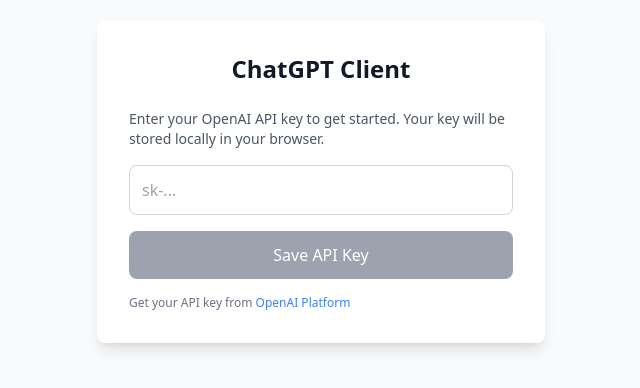
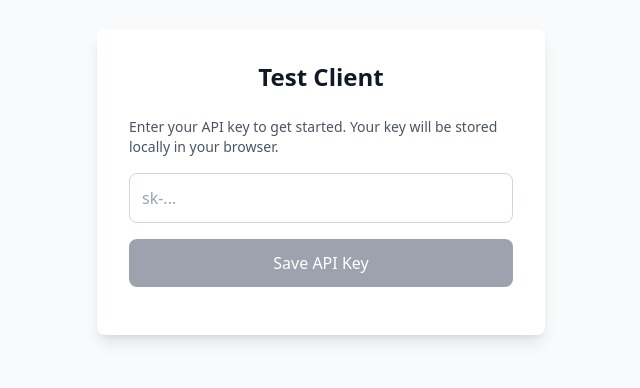
Before and after one commit to serialkiller/TestApp, a Next.js app: page / in a window 1280 px wide. Shown: the part 218-606 px from the top of the page, without its empty margins (319-959 px from the left). Built offline with nearby package versions, Linux system fonts and the light colour scheme.

Commit message:
Renaming of changes

```diff
--- a/app/page.js
+++ b/app/page.js
@@ -110,9 +110,9 @@
     return (
       <div className="min-h-screen flex items-center justify-center p-4">
         <div className="bg-white rounded-lg shadow-lg p-8 max-w-md w-full">
-          <h1 className="text-2xl font-bold text-center mb-6">ChatGPT Client</h1>
+          <h1 className="text-2xl font-bold text-center mb-6">Test Client</h1>
           <p className="text-gray-600 mb-4 text-sm">
-            Enter your OpenAI API key to get started. Your key will be stored locally in your browser.
+            Enter your API key to get started. Your key will be stored locally in your browser.
           </p>
           <div className="space-y-4">
             <input
@@ -132,15 +132,6 @@
             </button>
           </div>
           <p className="text-xs text-gray-500 mt-4">
-            Get your API key from{' '}
-            <a
-              href="https://platform.openai.com/api-keys"
-              target="_blank"
-              rel="noopener noreferrer"
-              className="text-blue-500 hover:underline"
-            >
-              OpenAI Platform
-            </a>
           </p>
         </div>
       </div>
@@ -152,7 +143,7 @@
       {/* Header */}
       <header className="bg-white border-b border-gray-200 p-4">
         <div className="max-w-3xl mx-auto flex justify-between items-center">
-          <h1 className="text-xl font-semibold">ChatGPT Client</h1>
+          <h1 className="text-xl font-semibold"> Client</h1>
           <div className="flex gap-2">
             <button
               onClick={() => setMessages([])}
```
